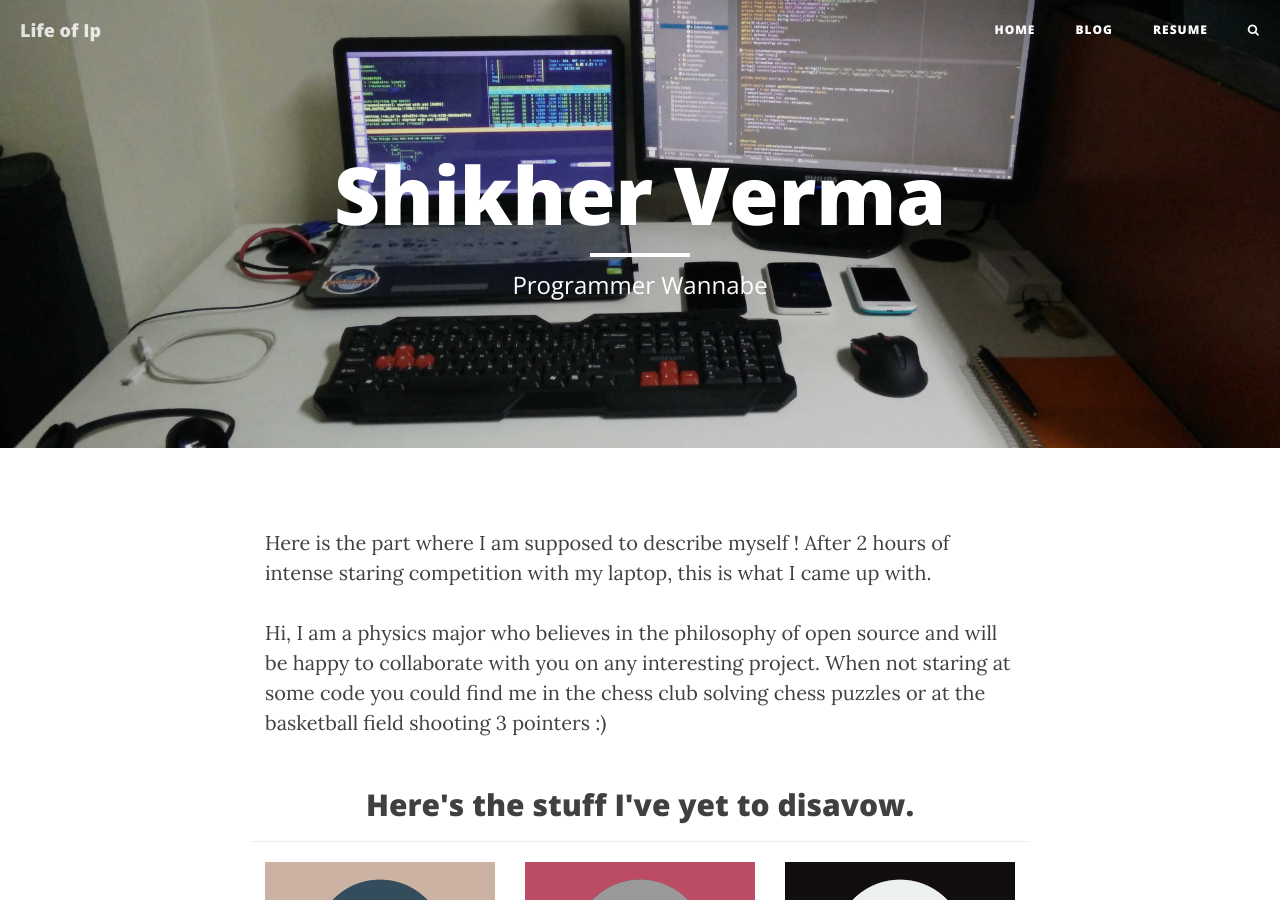
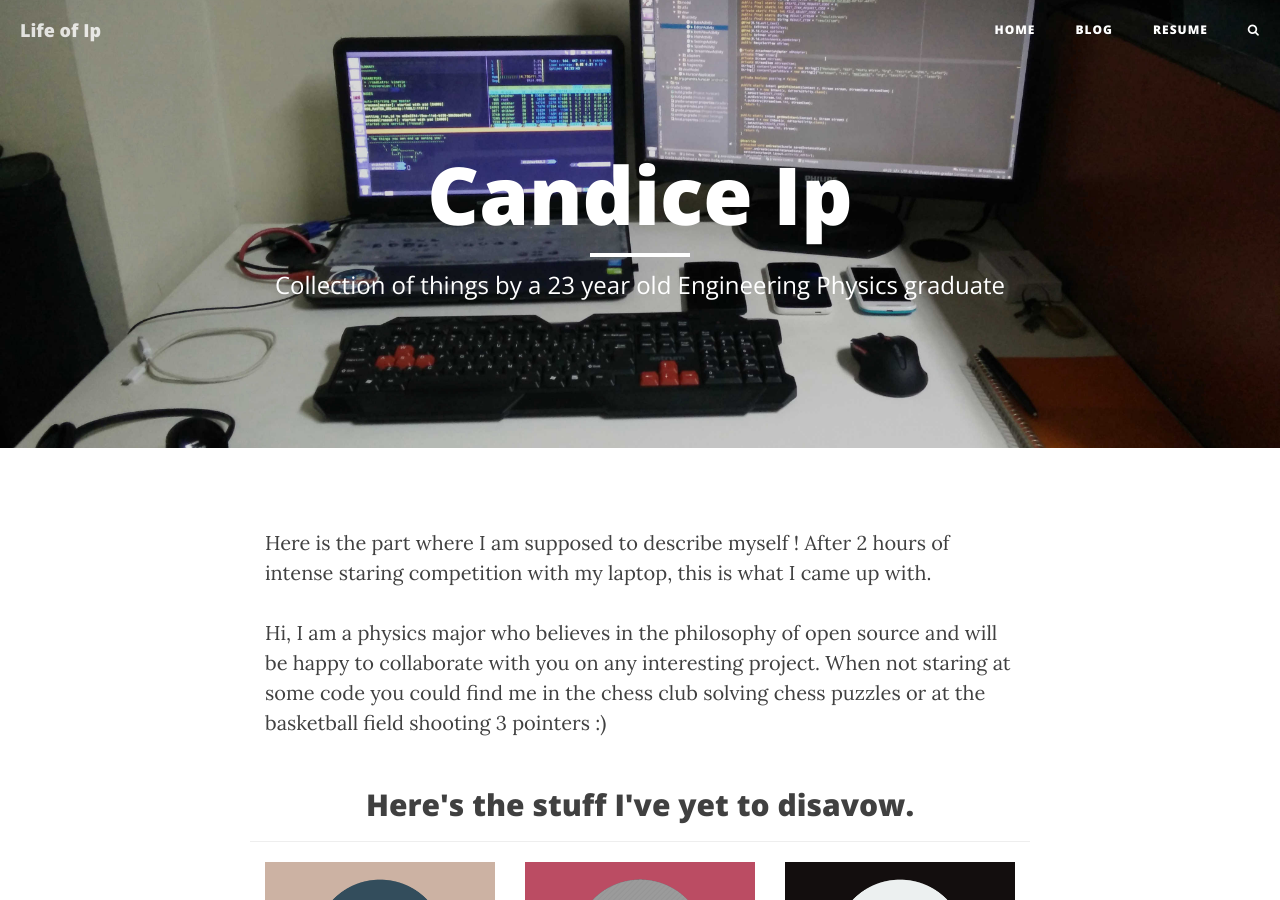
Before and after one commit to candicei/candicei.github.io, a Jekyll site: the page built from index.html, in a window 1280 px wide and 900 px high. Built offline with Jekyll 4.4.1, drawn with Linux system fonts in a browser that asks for light colours; nearby versions of some CDN libraries.

```diff
--- a/_config.yml
+++ b/_config.yml
@@ -1,7 +1,7 @@
 # Site settings
 title: Life of Ip
 default_author: Candice Ip
-description: "Collection of things by a 23 year old Engineering Physics graduate"  # used in site head
+description: "Candice Ip's Personal Website"  # used in site head
 
 # register on google analytics and replace this token
 google_analytics: UA-119050058-1
--- a/index.html
+++ b/index.html
@@ -1,8 +1,8 @@
 ---
 layout: page
-title : Shikher Verma
+title : Candice Ip
 header-img: "img/home-bg.jpg"
-description: "Programmer Wannabe"
+description: "Collection of things by a 23 year old Engineering Physics graduate"
 ---
 
 <!-- About Content -->
```
